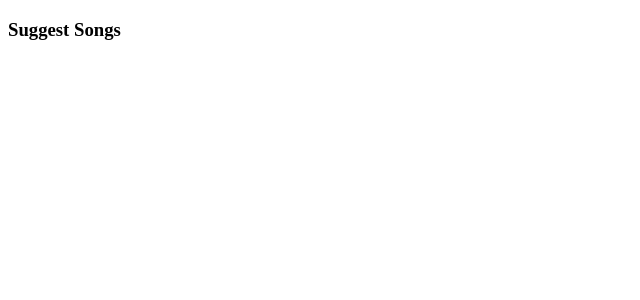
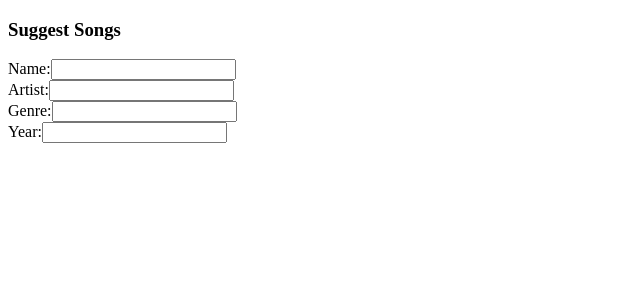
Before and after one commit to Altyptico/Vue-Js-Song-Library, a Vue app in the folder songlibrary/: page /Suggest in a window 1280 px wide. Shown: the top 300 px of the page, without its empty margins (0-640 px from the left). Built offline with nearby package versions, Linux system fonts and the light colour scheme; a web font is replaced by a local one.

Commit message:
add router links to Vote and Suggest buttons

```diff
--- a/songlibrary/src/components/Suggest.vue
+++ b/songlibrary/src/components/Suggest.vue
@@ -1,6 +1,12 @@
 <template>
   <div>
         <h3> Suggest Songs</h3>
+            <form>
+                  <label>Name:</label><input><br/>
+                  <label>Artist:</label><input><br/>
+                  <label>Genre:</label><input><br/>
+                  <label>Year:</label><input>
+            </form>
 
 
   </div>
--- a/songlibrary/src/components/requests.vue
+++ b/songlibrary/src/components/requests.vue
@@ -1,15 +1,15 @@
 /* eslint-disable vue/no-parsing-error */
 <template>
-  <div class="request">
+  <nav class="request">
     <!-- <h1>Newsong:  {{newSong}}</h1> -->
       <ul id="navButtons">
         <li><input :value="song" @input="addSong" @keyup.enter="addNewSong" type="text" placeholder="Enter Song or Artist Name" ></li>
         <li><button @click="addNewSong">Search Songs</button></li>
-        <li><button>Vote on Songs</button></li>
-        <li><button>Suggest a Song</button></li>
+        <li><router-link to="/Vote"><button>Vote on Songs</button></router-link></li>
+        <li><router-link to="/Suggest"><button>Suggest a Song</button></router-link></li>
       </ul>
       <!-- <div class="words">{{songLibrary}}</div> -->
-  </div>
+  </nav>
 
 </template>
 
```
